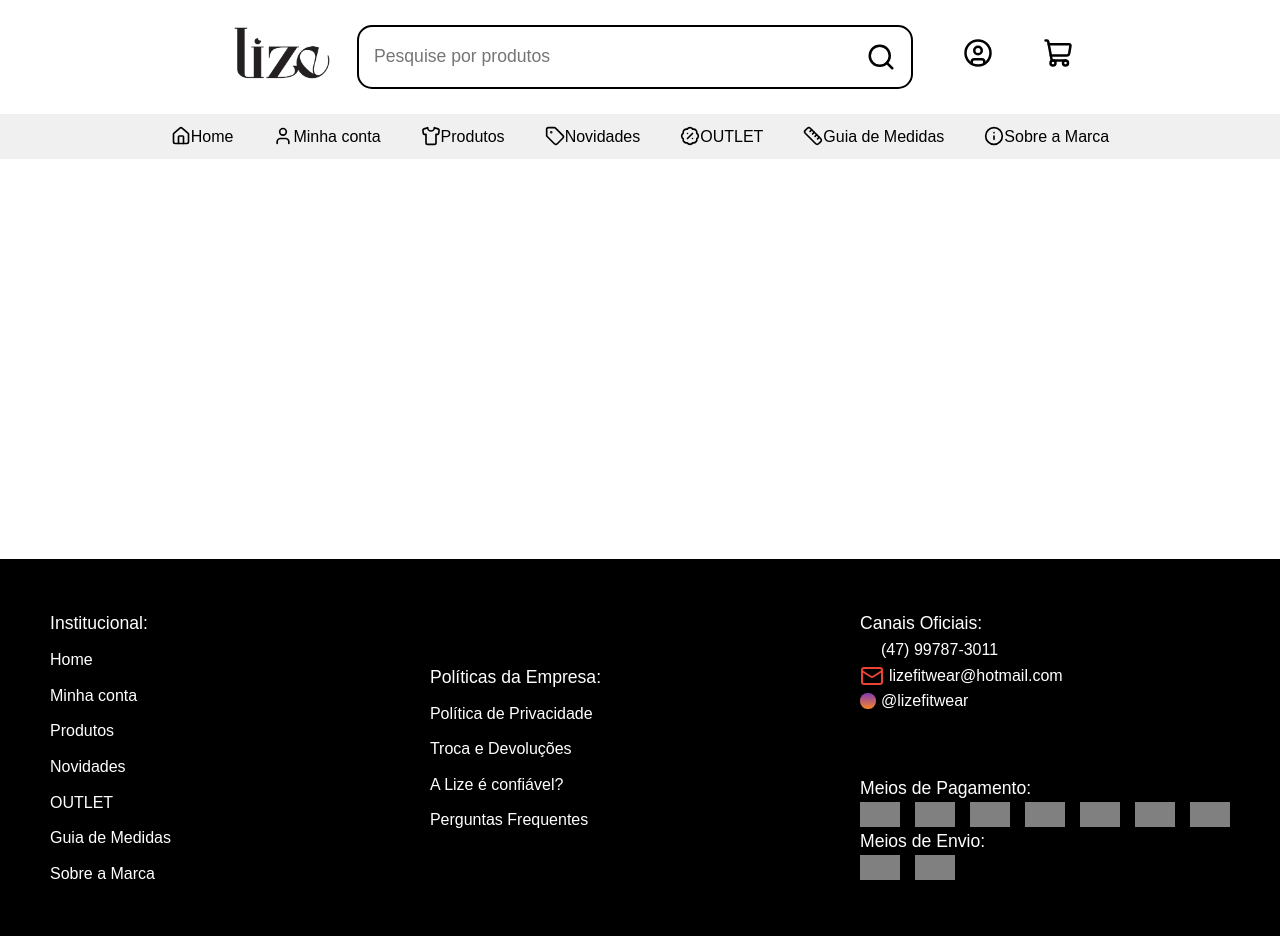
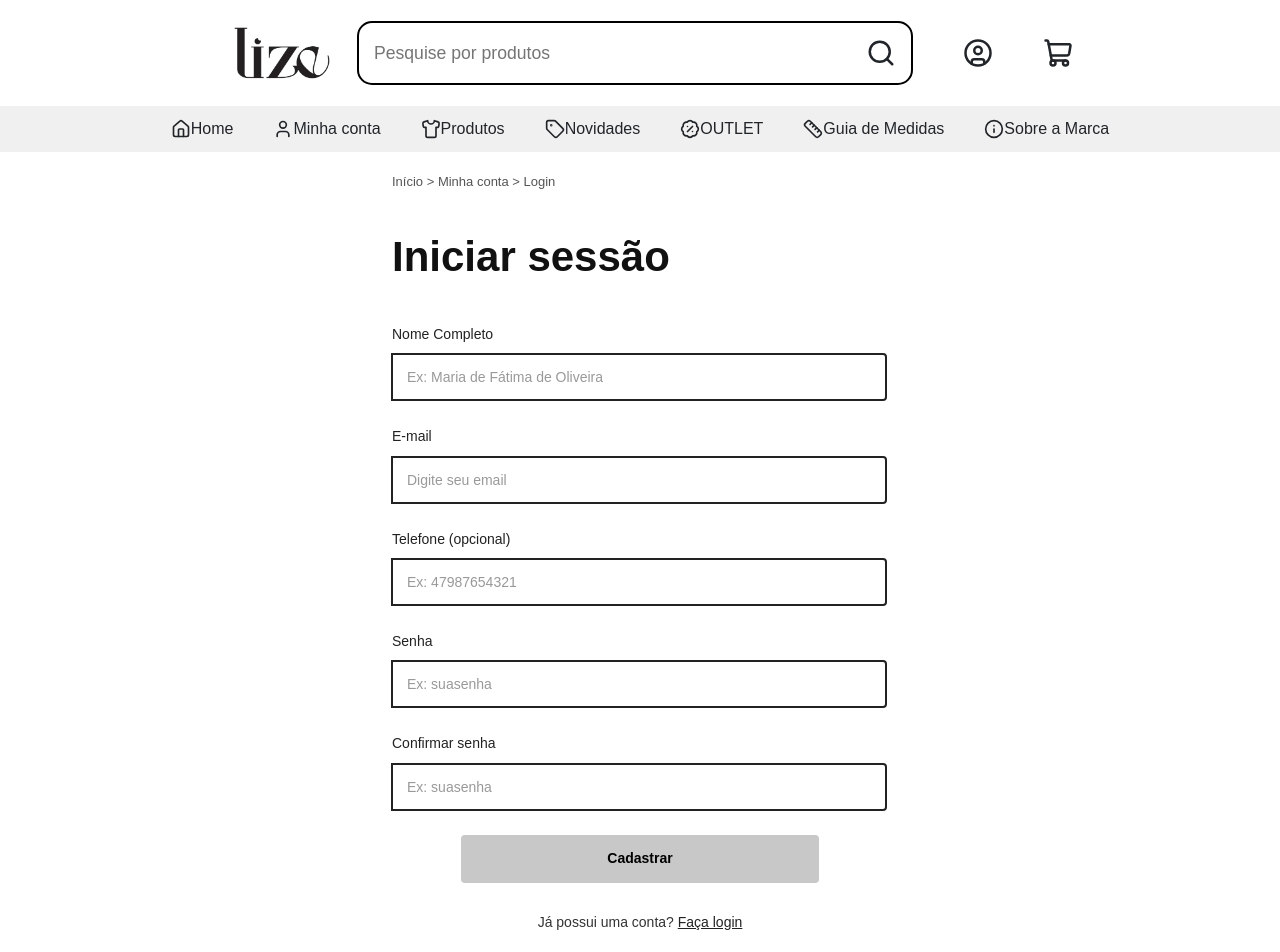
Before and after one commit to KauaEmanuelOB/projeto-pex, a React (Vite) app: page /projeto-pex/cadastro in a window 1280 px wide. Shown: the top 952 px of the page. Built offline with nearby package versions, Linux system fonts and the light colour scheme; some icons are missing.

Commit message:
new:add login e cadastro

```diff
--- a/index.html
+++ b/index.html
@@ -4,10 +4,12 @@
     <meta charset="UTF-8" />
     <link rel="icon" type="image/svg+xml" href="src/assets/favicon.png" />
     <meta name="viewport" content="width=device-width, initial-scale=1.0" />
+    <link href="https://cdn.jsdelivr.net/npm/bootstrap@5.3.8/dist/css/bootstrap.min.css" rel="stylesheet" integrity="sha384-sRIl4kxILFvY47J16cr9ZwB07vP4J8+LH7qKQnuqkuIAvNWLzeN8tE5YBujZqJLB" crossorigin="anonymous">
     <title>projeto-pex</title>
   </head>
   <body>
     <div id="root"></div>
     <script type="module" src="/src/main.jsx"></script>
+    <script src="https://cdn.jsdelivr.net/npm/bootstrap@5.3.8/dist/js/bootstrap.bundle.min.js" integrity="sha384-FKyoEForCGlyvwx9Hj09JcYn3nv7wiPVlz7YYwJrWVcXK/BmnVDxM+D2scQbITxI" crossorigin="anonymous"></script>
   </body>
 </html>
--- /dev/null
+++ b/src/components/Cadastro/CadastroForm.css
@@ -0,0 +1,89 @@
+* {
+    margin: 0;
+    padding: 0;
+    box-sizing: border-box;
+  }
+
+  .cadastro-container {
+    align-items: center;
+  }
+
+  .cadastro-box {
+    width: 100%;
+    max-width: 520px;
+    background-color: white;
+    padding: 20px 12px 40px;
+  }
+
+  .cadastro-breadcrumb {
+    font-size: 13px;
+    color: #555;
+    margin-bottom: 40px;
+  }
+
+  .cadastro-title {
+    font-size: 42px;
+    font-weight: bold;
+    margin-bottom: 40px;
+    color: #111;
+  }
+
+  .input-group {
+    display: flex;
+    flex-direction: column;
+    margin-bottom: 24px;
+  }
+
+  .form-label {
+    font-size: 14px;
+    color: #222;
+    margin-bottom: 8px;
+  }
+
+  .form-input {
+    width: 100%;
+    height: 48px;
+    border: 2px solid #222;
+    border-radius: 4px;
+    padding: 0 14px;
+    font-size: 14px;
+    outline: none;
+  }
+
+  .form-input::placeholder {
+    color: #999;
+  }
+
+  .form-input:focus {
+    border-color: black;
+  }
+
+  .cadastro-button {
+    width: 72%;
+    height: 48px;
+    display: block;
+    margin: 16px auto 28px;
+    background-color: #c8c8c8;
+    border: none;
+    border-radius: 4px;
+    font-size: 14px;
+    font-weight: bold;
+    cursor: pointer;
+    transition: 0.3s;
+  }
+
+  .cadastro-button:hover {
+    background-color: #b5b5b5;
+  }
+
+  .register-text {
+    text-align: center;
+    font-size: 14px;
+    color: #333;
+  }
+
+  .register-text a {
+    color: #222;
+    font-weight: 500;
+    text-decoration: underline;
+  }
--- /dev/null
+++ b/src/components/Cadastro/CadastroForm.jsx
@@ -0,0 +1,165 @@
+import { useEffect, useState } from 'react'
+import { useNavigate } from 'react-router-dom'
+import { Link } from 'react-router-dom'
+import './CadastroForm.css'
+
+function CadastroForm() {
+  useEffect(() => {
+    document.title = "CadastroForm"
+  }, [])
+
+  const navigate = useNavigate()
+
+  const [email, setEmail] = useState('')
+  const [senha, setSenha] = useState('')
+  const [nome, setNome] = useState('')
+  const [senhaconfirmacao , setSenhaconfirmacao ] = useState('')
+
+  function handleLogin(){
+
+    if (nome.length < 1) {
+        alert('Preencha o nome!')
+        return
+    }
+
+    const emailValido = /\S+@\S+\.\S+/
+
+    if (!emailValido.test(email)){
+      alert('Digite um e-mail válido')
+      return
+    }
+
+    if (senha.length < 6)  {
+      alert('A senha deve ter pelo menos 6 caracteres!')
+      return
+    }
+
+    if (senha !== senhaconfirmacao)  {
+        alert('A senha de confirmaçao está diferente!')
+        return
+      }
+
+    navigate('/')
+  }
+
+  return (
+    <main className="login-container">
+
+      <div className="login-box">
+
+        <p className="login-breadcrumb">
+          Início &gt; Minha conta &gt; Login
+        </p>
+
+        <h1 className="login-title">
+          Iniciar sessão
+        </h1>
+
+        <div className="input-group">
+          <label
+            htmlFor="controlNome"
+            className="form-label"
+          >
+            Nome Completo
+          </label>
+
+          <input
+            type="text"
+            className="form-input"
+            id="controlNome"
+            placeholder="Ex: Maria de Fátima de Oliveira"
+            value={nome}
+            onChange={(e) => setNome(e.target.value)}
+          />
+        </div>
+
+        <div className="input-group">
+          <label
+            htmlFor="controlEmail"
+            className="form-label"
+          >
+            E-mail
+          </label>
+
+          <input
+            type="email"
+            className="form-input"
+            id="controlEmail"
+            placeholder="Digite seu email"
+            value={email}
+            onChange={(e) => setEmail(e.target.value)}
+          />
+        </div>
+
+
+        <div className="input-group">
+          <label
+            htmlFor="controlTelefone"
+            className="form-label"
+          >
+            Telefone (opcional)
+          </label>
+
+          <input
+            type="telefone"
+            className="form-input"
+            id="controlTelefone"
+            placeholder="Ex: 47987654321"
+          />
+        </div>
+
+        <div className="input-group">
+          <label
+            htmlFor="controlSenha"
+            className="form-label"
+          >
+            Senha
+          </label>
+
+          <input
+            type="password"
+            className="form-input"
+            id="controlSenha"
+            placeholder="Ex: suasenha"
+            value={senha}
+            onChange={(e) => setSenha(e.target.value)}
+          />
+        </div>
+
+        <div className="input-group">
+          <label
+            htmlFor="controlSenha"
+            className="form-label"
+          >
+            Confirmar senha
+          </label>
+
+          <input
+            type="password"
+            className="form-input"
+            id="controlSenha"
+            placeholder="Ex: suasenha"
+            value={senhaconfirmacao}
+            onChange={(e) => setSenhaconfirmacao(e.target.value)}
+          />
+        </div>
+
+        <button
+          type='button'
+          className='login-button'
+          onClick={handleLogin}
+        >
+          Cadastrar
+        </button>
+
+        <p className="register-text">
+           Já possui uma conta? <Link to="/login">Faça login</Link>
+        </p>
+
+      </div>
+
+    </main>
+  )
+}
+
+export default CadastroForm
--- /dev/null
+++ b/src/components/Login/LoginForm.css
@@ -0,0 +1,89 @@
+* {
+    margin: 0;
+    padding: 0;
+    box-sizing: border-box;
+  }
+
+  .login-container {
+    align-items: center;
+  }
+
+  .login-box {
+    width: 100%;
+    max-width: 520px;
+    background-color: white;
+    padding: 20px 12px 40px;
+  }
+
+  .login-breadcrumb {
+    font-size: 13px;
+    color: #555;
+    margin-bottom: 40px;
+  }
+
+  .login-title {
+    font-size: 42px;
+    font-weight: bold;
+    margin-bottom: 40px;
+    color: #111;
+  }
+
+  .input-group {
+    display: flex;
+    flex-direction: column;
+    margin-bottom: 24px;
+  }
+
+  .form-label {
+    font-size: 14px;
+    color: #222;
+    margin-bottom: 8px;
+  }
+
+  .form-input {
+    width: 100%;
+    height: 48px;
+    border: 2px solid #222;
+    border-radius: 4px;
+    padding: 0 14px;
+    font-size: 14px;
+    outline: none;
+  }
+
+  .form-input::placeholder {
+    color: #999;
+  }
+
+  .form-input:focus {
+    border-color: black;
+  }
+
+  .login-button {
+    width: 72%;
+    height: 48px;
+    display: block;
+    margin: 16px auto 28px;
+    background-color: #c8c8c8;
+    border: none;
+    border-radius: 4px;
+    font-size: 14px;
+    font-weight: bold;
+    cursor: pointer;
+    transition: 0.3s;
+  }
+
+  .login-button:hover {
+    background-color: #b5b5b5;
+  }
+
+  .register-text {
+    text-align: center;
+    font-size: 14px;
+    color: #333;
+  }
+
+  .register-text a {
+    color: #222;
+    font-weight: 500;
+    text-decoration: underline;
+  }
--- /dev/null
+++ b/src/components/Login/LoginForm.jsx
@@ -0,0 +1,102 @@
+import { useEffect, useState } from 'react'
+import { useNavigate } from 'react-router-dom'
+import { Link } from 'react-router-dom'
+import './LoginForm.css'
+
+function LoginForm() {
+  useEffect(() => {
+    document.title = "LoginForm"
+  }, [])
+
+  const navigate = useNavigate()
+
+  const [email, setEmail] = useState('')
+  const [senha, setSenha] = useState('')
+
+  function handleLogin(){
+
+    const emailValido = /\S+@\S+\.\S+/
+
+    if (!emailValido.test(email)){
+      alert('Digite um e-mail válido')
+      return
+    }
+
+    if (senha.length < 6) {
+      alert('A senha deve ter pelo menos 6 caracteres')
+      return
+    }
+
+    navigate('/')
+  }
+
+
+
+  return (
+    <main className="login-container">
+
+      <div className="login-box">
+
+        <p className="login-breadcrumb">
+          Início &gt; Minha conta &gt; Login
+        </p>
+
+        <h1 className="login-title">
+          Iniciar sessão
+        </h1>
+
+        <div className="input-group">
+          <label
+            htmlFor="controlEmail"
+            className="form-label"
+          >
+            E-mail
+          </label>
+
+          <input
+            type="email"
+            className="form-input"
+            id="controlEmail"
+            placeholder="Digite seu email"
+            value={email}
+            onChange={(e) => setEmail(e.target.value)}
+          />
+        </div>
+
+        <div className="input-group">
+          <label
+            htmlFor="controlSenha"
+            className="form-label"
+          >
+            Senha
+          </label>
+
+          <input
+            type="password"
+            className="form-input"
+            id="controlSenha"
+            placeholder="Digite sua senha"
+            value={senha}
+            onChange={(e) => setSenha(e.target.value)}
+          />
+        </div>
+
+        <button
+          type='button'
+          className='login-button'
+          onClick={handleLogin}
+        >
+          Entrar
+        </button>
+
+        <p className="register-text">
+           Não possui uma conta? <Link to="/cadastro">Criar uma conta</Link>
+        </p>
+
+      </div>
+
+    </main>
+  )
+}
+
+export default LoginForm
--- a/src/pages/Cadastro.jsx
+++ b/src/pages/Cadastro.jsx
@@ -1,13 +1,14 @@
 import { useEffect } from 'react'
+import CadastroForm from '../components/Cadastro/CadastroForm'
 
 function Cadastro() {
   useEffect(() => {
     document.title = "Cadastro"
-  },[])
+  }, [])
 
   return (
     <main>
-
+      <CadastroForm/>
     </main>
   )
 }
--- a/src/pages/Login.jsx
+++ b/src/pages/Login.jsx
@@ -1,13 +1,14 @@
 import { useEffect } from 'react'
+import LoginForm from '../components/Login/LoginForm'
 
 function Login() {
   useEffect(() => {
     document.title = "Login"
-  },[])
+  }, [])
 
   return (
     <main>
-
+      <LoginForm/>
     </main>
   )
 }
```
Also changed, not shown: 1 other file (tests, documents, lock files or other folders).
